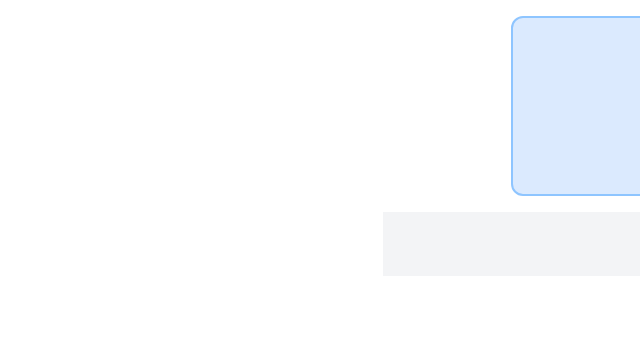
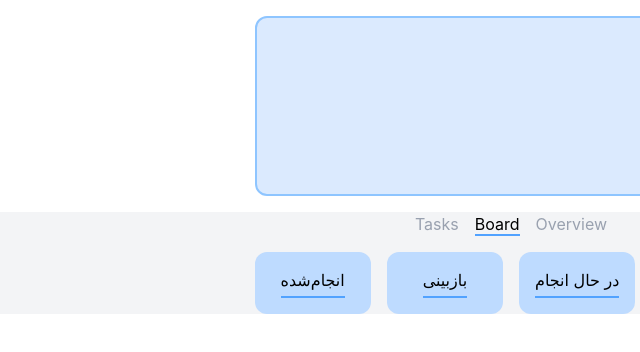
Before and after one commit to devfaf/TaskFlow, a React (Vite) app: page /projects/1/board in a window 1280 px wide. Shown: the top 352 px of the page, without its empty margins (640-1280 px from the left). Built offline with nearby package versions, Linux system fonts and the light colour scheme.

Commit message:
feat: add column for task kanban board

```diff
--- /dev/null
+++ b/src/features/projects/components/BoardColumn.tsx
@@ -0,0 +1,32 @@
+import type { BoardColumnProps } from "../../types/boardColumnProps"
+import { useTaskStore } from "../store/taskStore"
+
+import TaskCard from "./TaskCard"
+
+
+const BoardColumn = ({ value, label }: BoardColumnProps) => {
+    const tasks = useTaskStore(state => state.tasks)
+
+    const filteredTasks = tasks.filter((task) =>
+        task.status === value
+    )
+
+    return (
+        <section className="p-4 flex flex-col bg-blue-200 rounded-xl items-center">
+            <h2 className="border-b-2 border-blue-400 pb-1">{label}</h2>
+            <div>
+                {
+                    filteredTasks.map((task) =>
+                        <TaskCard
+                            {...task}
+                            key={task.status}
+                            className="shadow p-2 rounded-lg flex justify-center items-center flex-col gap-2 bg-yellow-100 mt-4"
+                        />
+                    )
+                }
+            </div>
+        </section>
+    )
+}
+
+export default BoardColumn
--- a/src/features/projects/components/TaskCard.tsx
+++ b/src/features/projects/components/TaskCard.tsx
@@ -1,12 +1,12 @@
 import type { TaskCardProps } from "../../types/task"
 
-const TaskCard = ({id, title, completed, className, children}: TaskCardProps) => {
+const TaskCard = ({id, title, status, className, children}: TaskCardProps) => {
   return (
     <div className={className}>
       <h2>{title}</h2>
       {/* <p>{description}</p>
       <p>{date}</p> */}
-      <span>{completed}</span>
+      <span>{status}</span>
       <span>Project Number: {id}</span>
       {children}
     </div>
--- a/src/features/projects/components/TaskForm.tsx
+++ b/src/features/projects/components/TaskForm.tsx
@@ -4,14 +4,16 @@ import Input from "../../../components/common/Input"
 // import TextArea from "../../../components/common/TextArea"
 import Button from "../../../components/common/Button"
 import { useTaskStore } from "../store/taskStore";
-import type { ProjectStatus } from "../../types/project";
+import type { TaskStatus } from "../../types/task";
 import { FiX } from "react-icons/fi";
 import { useParams } from "react-router";
+import Select from "../../../components/common/Select";
+import { BOARD_STATUS_OPTIONS } from "../../types/boardColumnProps";
 
 const TaskForm = ({ isOpen, onClose }: ModalProps) => {
     const addTask = useTaskStore((state) => state.addTask)
     const [title, setTitle] = useState("");
-    const [completed, setCompleted] = useState<ProjectStatus>("active")
+    const [status, setStatus] = useState<TaskStatus>("todo")
     const { id } = useParams();
 
     const submitHandler = (e: SyntheticEvent<HTMLFormElement>) => {
@@ -20,11 +22,11 @@ const TaskForm = ({ isOpen, onClose }: ModalProps) => {
             projectId: Number(id),
             id: Date.now(),
             title,
-            completed,
+            status,
         })
         onClose()
         setTitle("")
-        setCompleted("active")
+        setStatus("todo")
     }
 
     return (
@@ -53,6 +55,11 @@ const TaskForm = ({ isOpen, onClose }: ModalProps) => {
                             title.trim().length === 0 ? "عنوان اجباری است" : null
                         }
                     />
+
+                    <Select options={BOARD_STATUS_OPTIONS}
+                        value={status}
+                        onChange={(e: React.ChangeEvent<HTMLSelectElement>) => setStatus(e.target.value as TaskStatus)}
+                        className="bg-white rounded-lg p-1 border-gray-300 border-2" />
 
                     {/* <TextArea
                         value={description}
--- a/src/features/projects/components/TaskList.tsx
+++ b/src/features/projects/components/TaskList.tsx
@@ -25,7 +25,7 @@ const TaskList = () => {
                         <TaskCard
                             {...task}
                             key={task.id}
-                            className="shadow p-2 rounded-lg w-md flex justify-center items-center flex-col gap-2 bg-yellow-100"
+                            className="shadow p-2 rounded-lg flex justify-center items-center flex-col gap-2 bg-yellow-100"
                         >
                             <div className="flex gap-4">
                                 <BsFillTrash3Fill
--- /dev/null
+++ b/src/features/types/boardColumnProps.ts
@@ -0,0 +1,23 @@
+export type BoardColumnProps = {
+    label:string;
+    value:string;
+}
+
+export const BOARD_STATUS_OPTIONS = [
+    {
+        label:"انجام‌نشده",
+        value:"todo"
+    },
+    {
+        label:"در حال انجام",
+        value:"inProgress"
+    },
+    {
+        label:"بازبینی",
+        value:"review"
+    },
+    {
+        label:"انجام‌شده",
+        value:"done"
+    },
+]
--- a/src/features/types/task.ts
+++ b/src/features/types/task.ts
@@ -1,14 +1,16 @@
+export type TaskStatus =
+    | "todo"
+    | "inProgress"
+    | "review"
+    | "done";
+
 export type Task = {
     id: number;
     projectId: number
     title: string;
     // description: string;
     // date: string;
-    completed:
-    | "todo"
-    | "inProgress"
-    | "review"
-    | "done";
+    status: TaskStatus;
 }
 
 export type TaskCardProps = Task & {
--- a/src/pages/BoardPage.tsx
+++ b/src/pages/BoardPage.tsx
@@ -1,8 +1,20 @@
+import BoardColumn from "../features/projects/components/BoardColumn"
+import { BOARD_STATUS_OPTIONS } from "../features/types/boardColumnProps"
 
 
 const BoardPage = () => {
   return (
-    <div>BoardPage</div>
+    <div className="grid grid-cols-4 gap-4">
+      {
+        BOARD_STATUS_OPTIONS.map((column) =>
+          <BoardColumn
+            key={column.label}
+            value={column.value}
+            label={column.label}
+          />
+        )
+      }
+    </div>
   )
 }
 
--- a/src/pages/ProjectDetailsPage.tsx
+++ b/src/pages/ProjectDetailsPage.tsx
@@ -11,7 +11,6 @@ const ProjectDetailsPage = () => {
     return (
         <div>
             <div>
-                {/* project details */}
                 <div className="bg-blue-100 border-2 border-blue-300 rounded-xl p-4 flex flex-col gap-4 w-lg mx-auto my-4">
                     <div className="flex gap-2">
                         <div>
@@ -47,7 +46,7 @@ const ProjectDetailsPage = () => {
                     </div>
                 </div>
             </div>
-            <div className="mx-auto w-3xl bg-gray-100 flex flex-col justify-center items-center">
+            <div className="mx-4 bg-gray-100 flex flex-col justify-center items-center">
                 <nav className="flex gap-4 pb-4">
                     <div>
                         <NavLink to="overview" className={({ isActive }) =>
```
